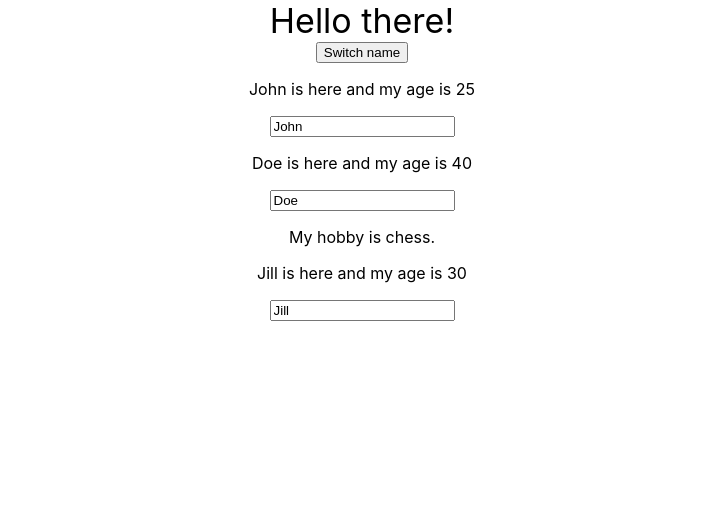
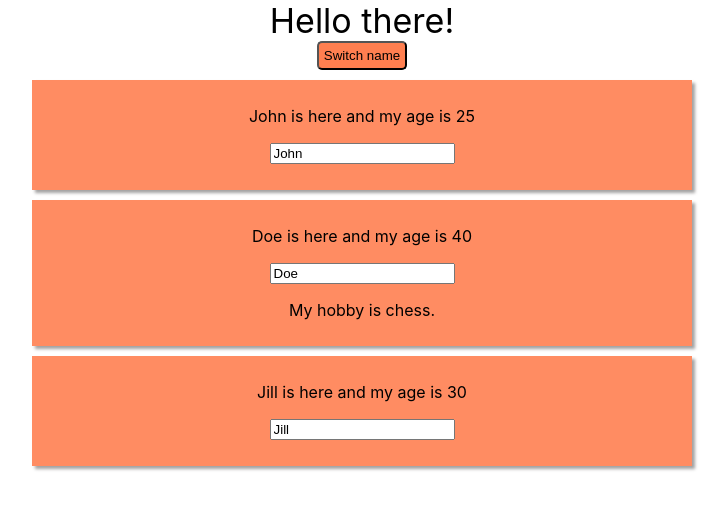
Before and after one commit to Rrroman/react-learning, a React (Create React App) app in the folder my-app/: page / in a window 1280 px wide. Shown: the top 510 px of the page, without its empty margins (278-1006 px from the left). Built offline with nearby package versions, Linux system fonts and the light colour scheme.

Commit message:
feat: add styling with inline and stylesheets styles

```diff
--- a/my-app/src/App.js
+++ b/my-app/src/App.js
@@ -3,6 +3,14 @@ import './App.css';
 import Person from './Person/Person';
 
 class App extends Component {
+  style = {
+    backgroundColor: 'coral',
+    padding: '5px',
+    borderRadius: '5px',
+    color: 'forest',
+    cursor: 'pointer',
+  };
+
   state = {
     persons: [
       { name: 'John', age: 25 },
@@ -40,7 +48,10 @@ class App extends Component {
     return (
       <div className="App">
         <div className="app__title">Hello there!</div>
-        <button onClick={this.switchNameHandler.bind(this, 'Roman!!!')}>
+        <button
+          style={this.style}
+          onClick={this.switchNameHandler.bind(this, 'Roman!!!')}
+        >
           Switch name
         </button>
         <Person
--- /dev/null
+++ b/my-app/src/Person/Person.css
@@ -0,0 +1,7 @@
+.Person {
+  width: 50%;
+  margin: 10px auto;
+  padding: 10px;
+  background-color: rgb(255, 140, 98);
+  box-shadow: 3px 3px 3px #a3a2a2;
+}
--- a/my-app/src/Person/Person.js
+++ b/my-app/src/Person/Person.js
@@ -1,8 +1,9 @@
 import React from 'react';
+import './Person.css';
 
 const person = (props) => {
   return (
-    <div>
+    <div className="Person">
       <p onClick={props.click}>
         {props.name} is here and my age is {props.age}
       </p>
```
